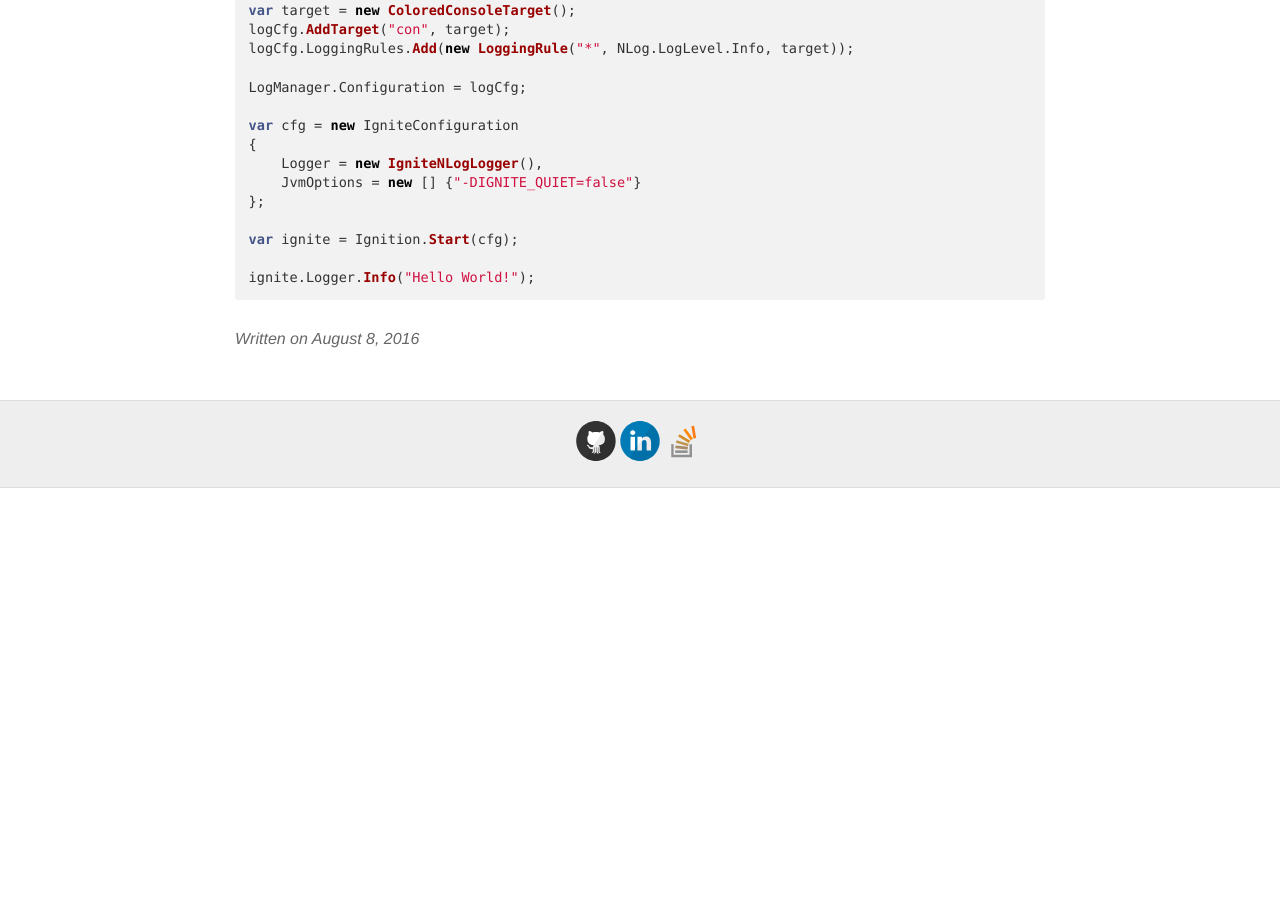
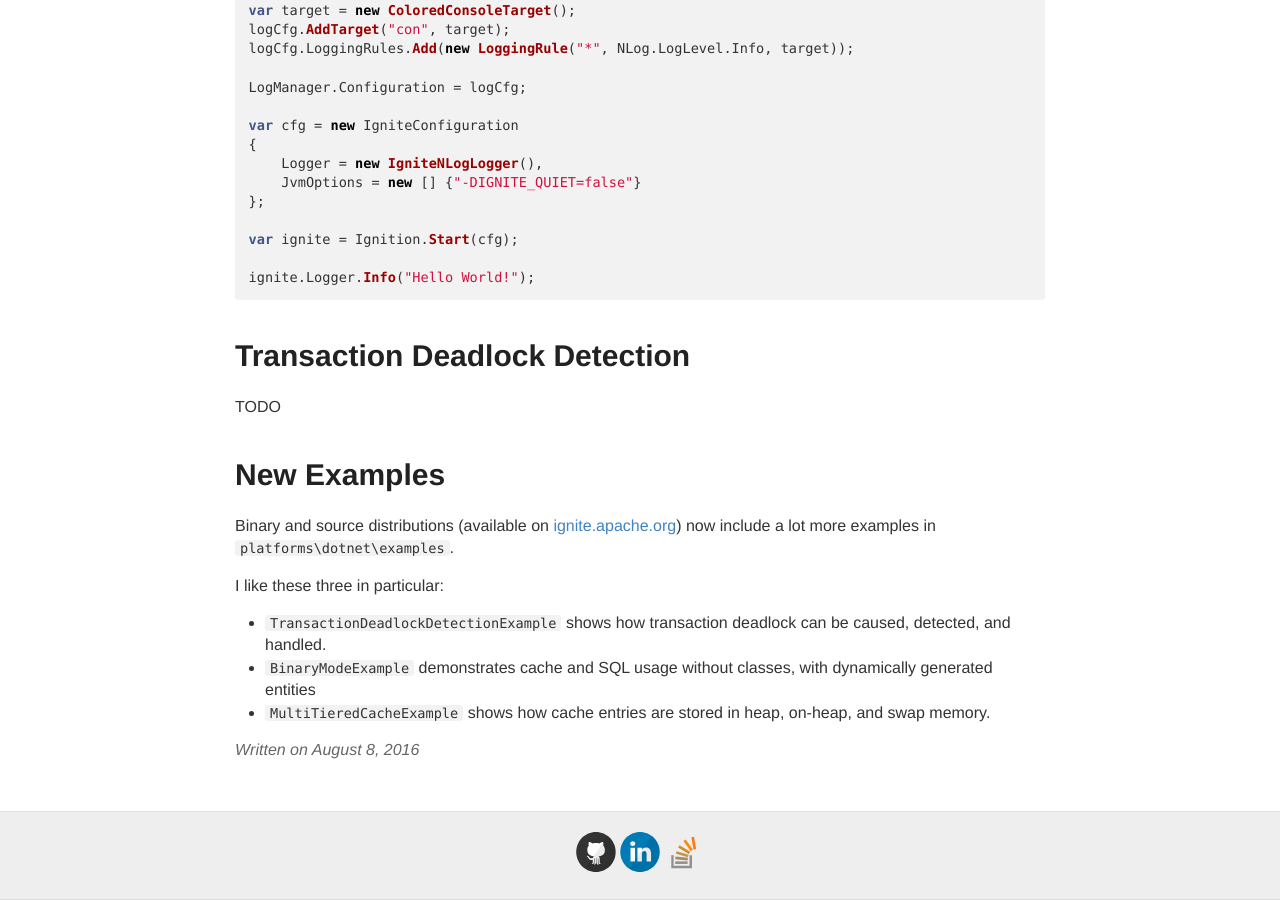
Before and after one commit to ptupitsyn/ptupitsyn.github.io, a Jekyll site: the page built from _posts/2016-08-08-Whats-New-In-Ignite-Net-1-8.md, in a window 1280 px wide and 900 px high, scrolled down 1262 px. Built offline with Jekyll 4.4.1, drawn with Linux system fonts in a browser that asks for light colours; comment, search, counter and statistics services are not loaded; before the commit the page ends 1750 px from its top, so only the background shows below that.

Commit message:
examples

````diff
--- a/_posts/2016-08-08-Whats-New-In-Ignite-Net-1-8.md
+++ b/_posts/2016-08-08-Whats-New-In-Ignite-Net-1-8.md
@@ -59,3 +59,18 @@ var ignite = Ignition.Start(cfg);
 
 ignite.Logger.Info("Hello World!");
 ```
+
+# Transaction Deadlock Detection
+
+TODO
+
+# New Examples
+
+Binary and source distributions (available on [ignite.apache.org](https://ignite.apache.org/download.cgi#binaries))
+now include a lot more examples in `platforms\dotnet\examples`.
+
+I like these three in particular:
+
+* `TransactionDeadlockDetectionExample` shows how transaction deadlock can be caused, detected, and handled.
+* `BinaryModeExample` demonstrates cache and SQL usage without classes, with dynamically generated entities
+* `MultiTieredCacheExample` shows how cache entries are stored in heap, on-heap, and swap memory.
````
